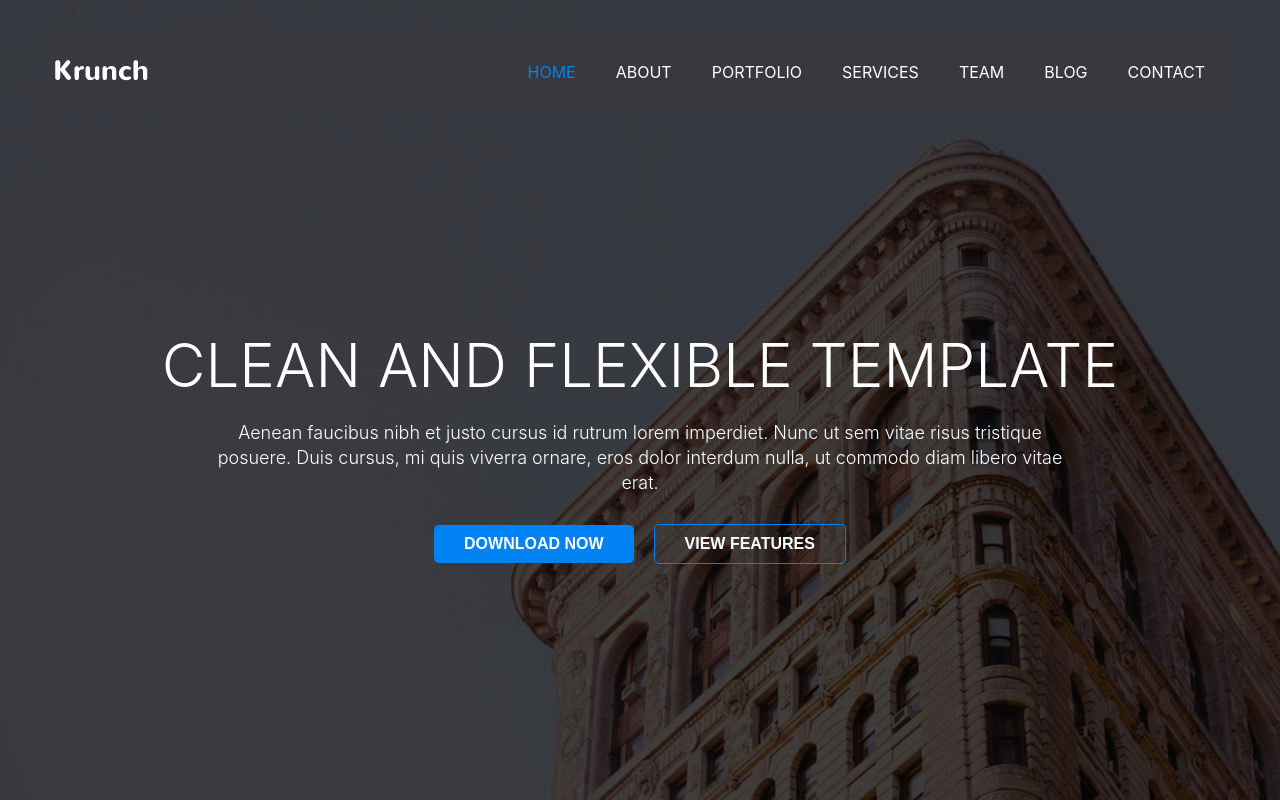
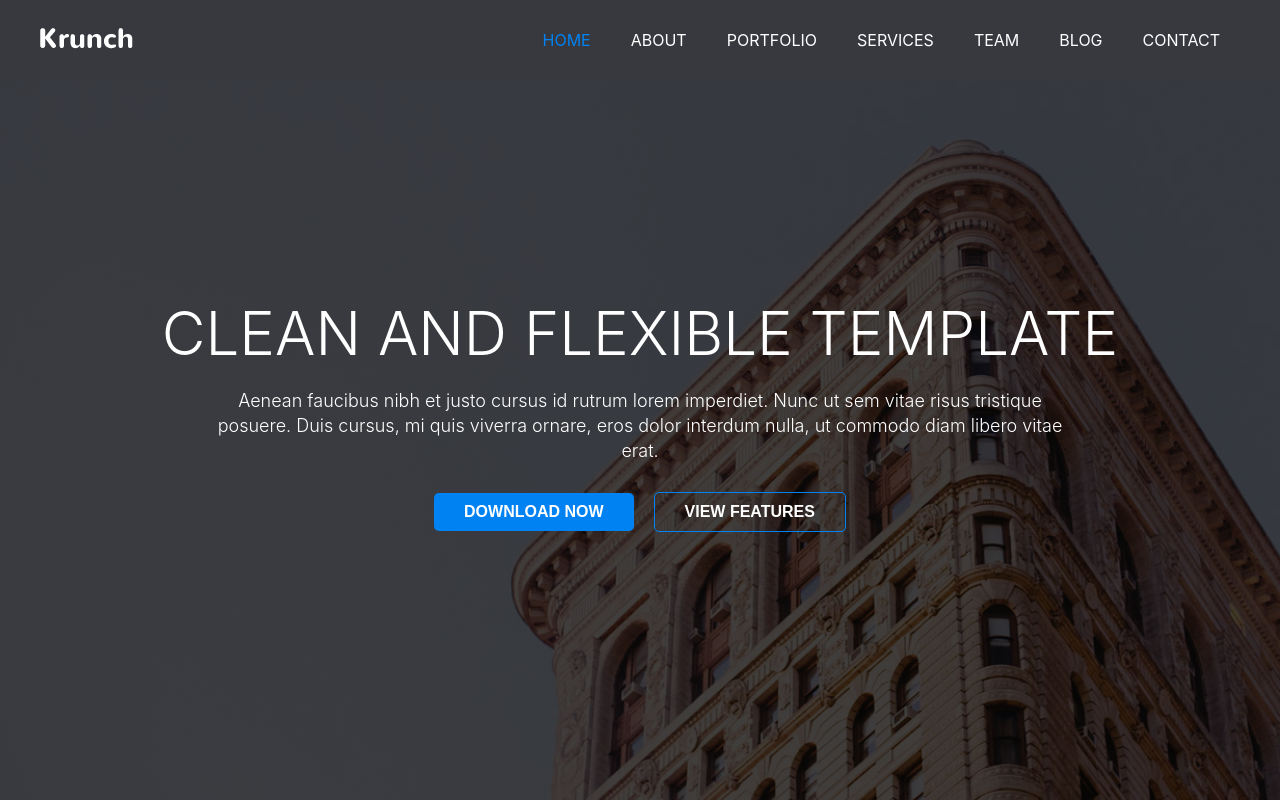
Before and after one commit to huntoor/Krunch_React, a React (Create React App) app: page / in a window 1280 px wide. Built offline with nearby package versions, Linux system fonts and the light colour scheme.

Commit message:
about page almost done

```diff
--- a/public/main.css
+++ b/public/main.css
@@ -57,7 +57,6 @@ button {
 .wrapper {
   width: 75rem;
   margin: auto;
-  padding-top: 2rem;
   padding-left: 15px;
   padding-right: 15px;
 }
--- a/src/App.js
+++ b/src/App.js
@@ -1,9 +1,18 @@
+import { Routes, Route } from "react-router-dom";
+
 import HomeSection from "./components/homePage/HomeSection";
+import AboutSection from "./components/aboutPage/AboutSection";
+
 
 function App() {
   return (
     <>
-      <HomeSection />
+      <Routes>
+        <Route path="/" element={<HomeSection />} />
+        <Route path="/about" element={<AboutSection />} />
+        {/* <Route path="/home" element={<HomeSection />} />
+        <Route path="/home" element={<HomeSection />} /> */}
+      </Routes>
     </>
   );
 }
--- a/src/components/Navbar/Navbar.js
+++ b/src/components/Navbar/Navbar.js
@@ -6,6 +6,7 @@ import './navbar.css'
 function Navbar() {
   return (
     <nav>
+      <div className='container'>
         <div className="logo">
           <img src={ logo } />
         </div>
@@ -34,6 +35,7 @@ function Navbar() {
             </li>
           </ul>
         </div>
+      </div>
     </nav>
   );
 }
--- a/src/components/Navbar/navbar.css
+++ b/src/components/Navbar/navbar.css
@@ -1,11 +1,17 @@
 
 nav {
+  background-color: #37393F;
+  display: flex;
+  justify-content: center;
+}
+
+nav div.container {
   display: flex;
   justify-content: space-between;
   align-items: center;
+  width: 75rem;
   /* padding-top: 30px;
   padding-bottom: 30px; */
-  background-color: #37393F;
 }
 
 ul {
--- /dev/null
+++ b/src/components/aboutPage/AboutSection.js
@@ -0,0 +1,14 @@
+import Navbar from "../Navbar/Navbar"
+
+function AboutSection() {
+  return (
+    <>
+      <Navbar />
+      <div className="wrapper" style={{textAlign: "center"}}>
+        <h1>About Page under construcation GO AWAAAY!!! ヽ༼ ಠ益ಠ ༽ﾉ</h1>
+      </div>
+    </>
+  )
+}
+
+export default AboutSection
--- a/src/components/homePage/HomeSection.js
+++ b/src/components/homePage/HomeSection.js
@@ -8,8 +8,8 @@ function HomeSection() {
 
   return (
     <section id="home" className=''>
+      <Navbar />
       <div className="wrapper">
-        <Navbar />
         <div className='landing'>
           <h1>CLEAN AND FLEXIBLE TEMPLATE</h1>
           <p>Aenean faucibus nibh et justo cursus id rutrum lorem imperdiet. Nunc ut sem vitae risus tristique posuere.
```
Also changed, not shown: src/components/homePage/home.css (+0 -34 lines), src/components/aboutPage/about.css (added). Lines whose indentation alone changed are shown as unchanged.
